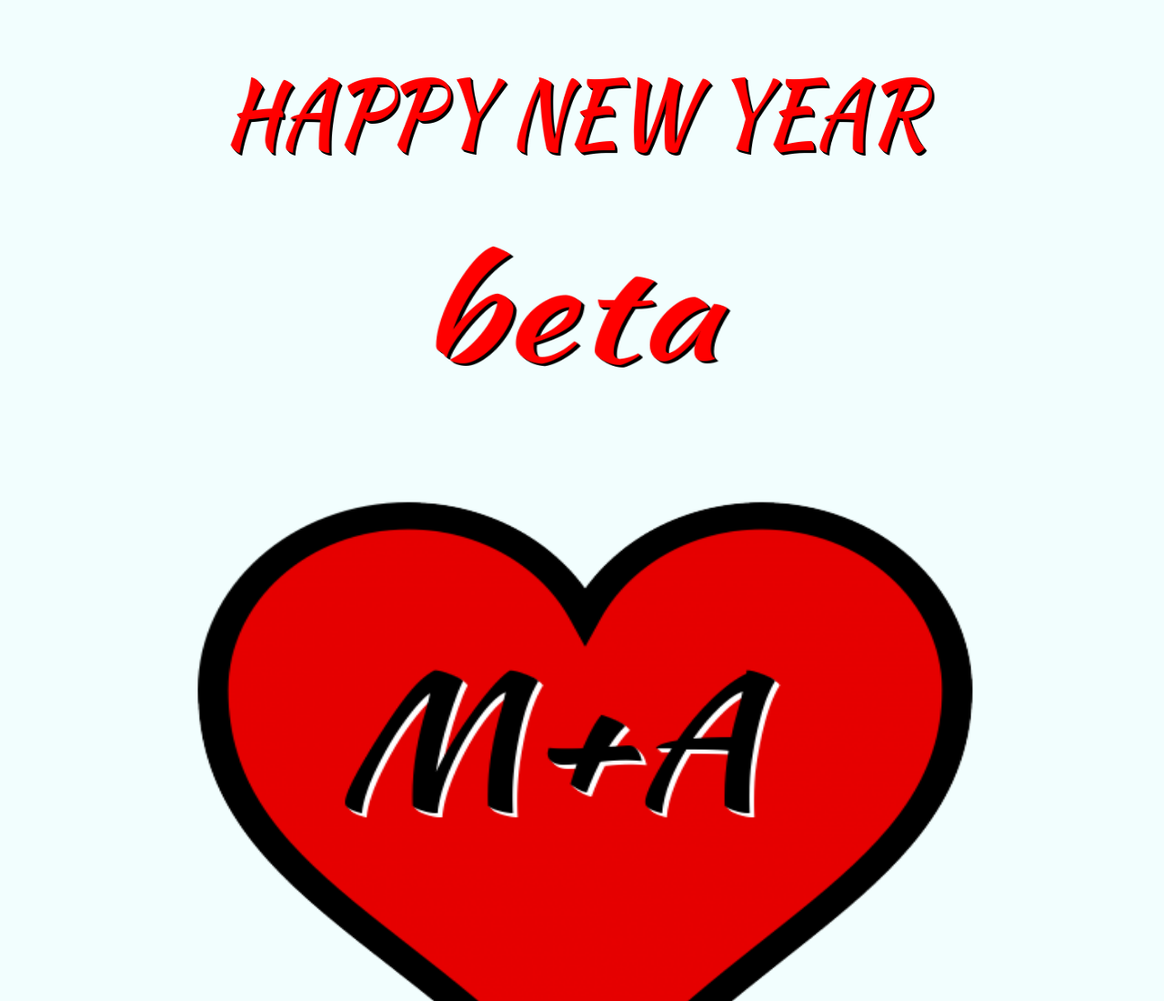
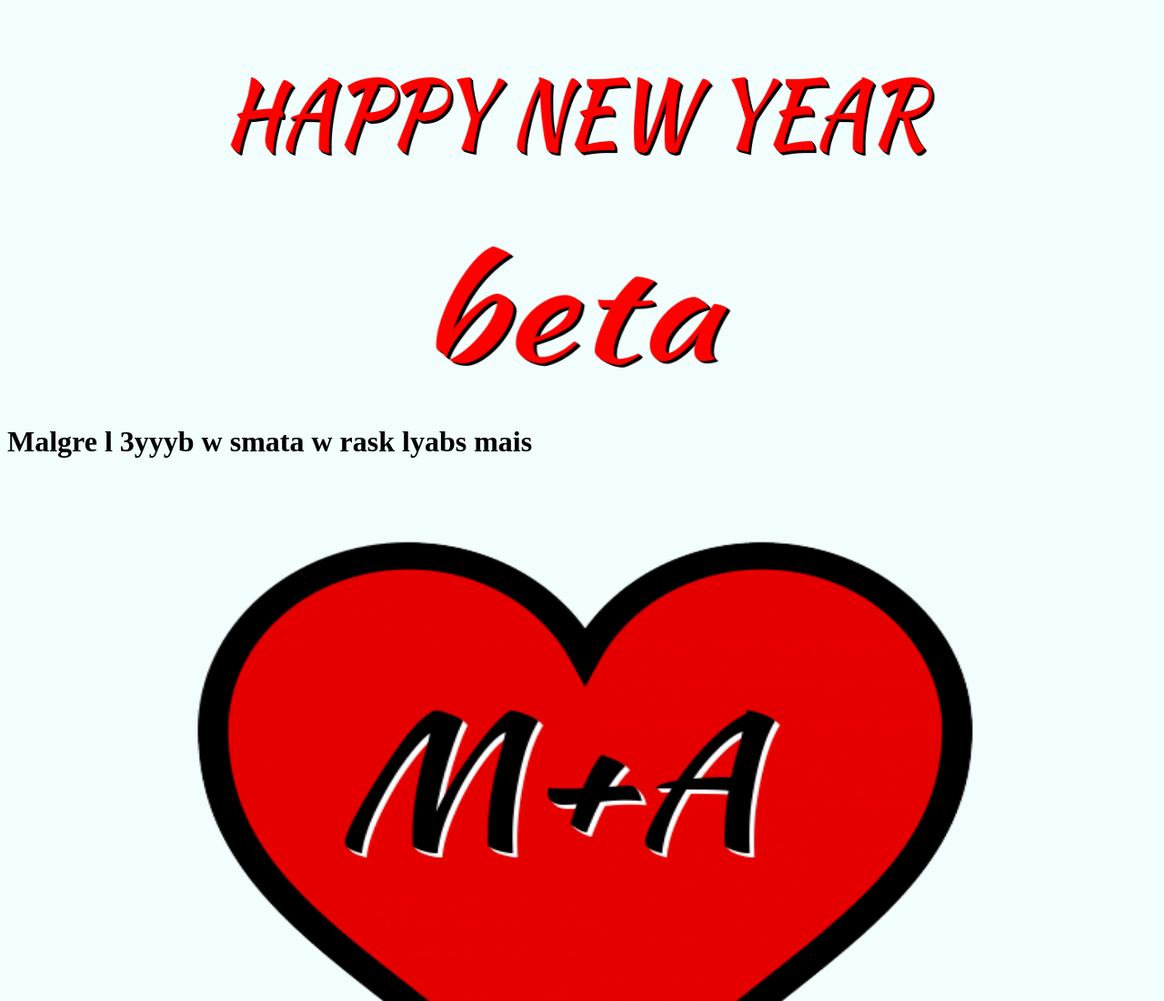
Before and after one commit to mokhtar-dz/mokhtar-dz.github.io, a plain HTML site: page index.html in a window 1280 px wide. Shown: the top 1100 px of the page at 91% size. Drawn offline with Linux system fonts and the light colour scheme.

Commit message:
Update index.html

```diff
--- a/index.html
+++ b/index.html
@@ -11,9 +11,8 @@
     <img src="hny.png" alt="HTML5 Icon" width="980" height="200"></center>
     <center>
     <img src="beta.png" alt="HTML5 Icon" width="350" height="220"></center>
-
+    <h1>Malgre l 3yyyb w smata w rask lyabs mais</h1>
     <center>
-    </br></br>
     <img src="heartMA.png" alt="HTML5 Icon" width="920" height="820"></center>
     <center></br></br></br></br></br></br>
     <img src="lvu.png" alt="HTML5 Icon" width="980" height="200"></center>
```
